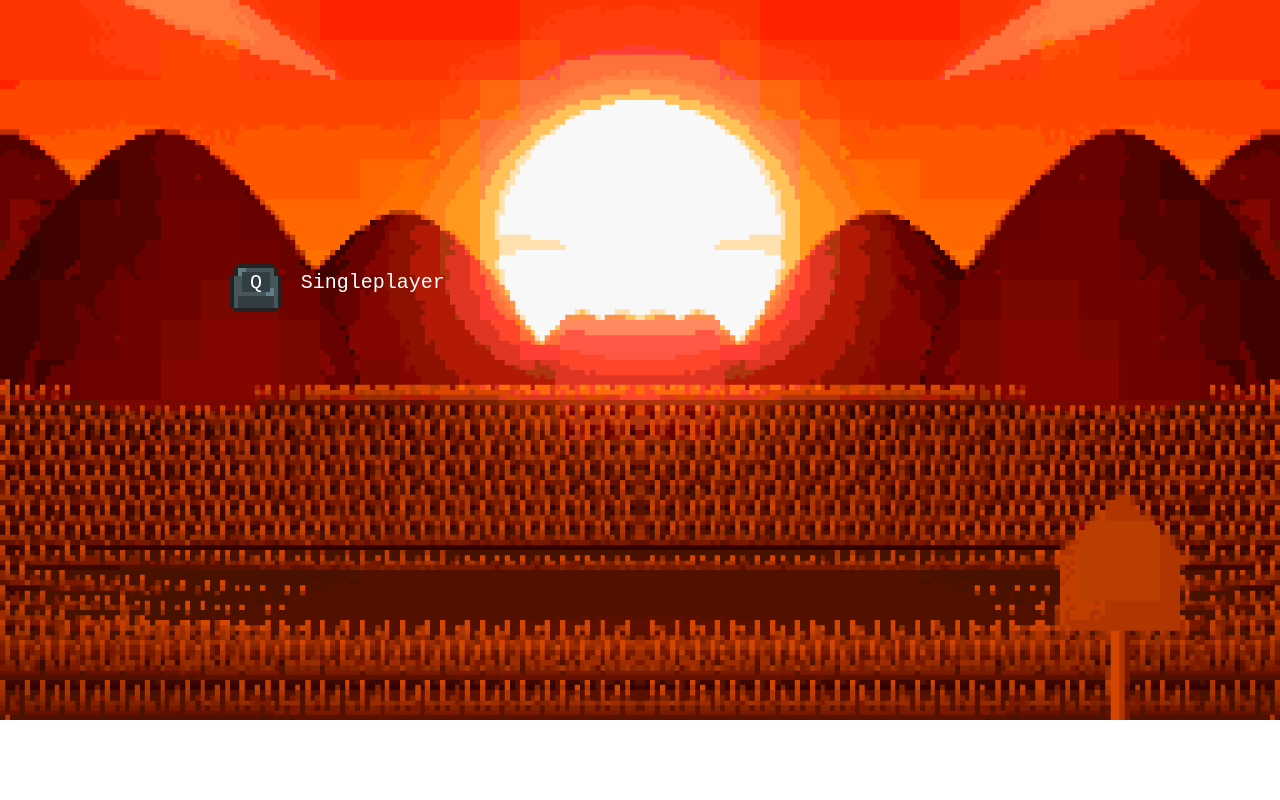
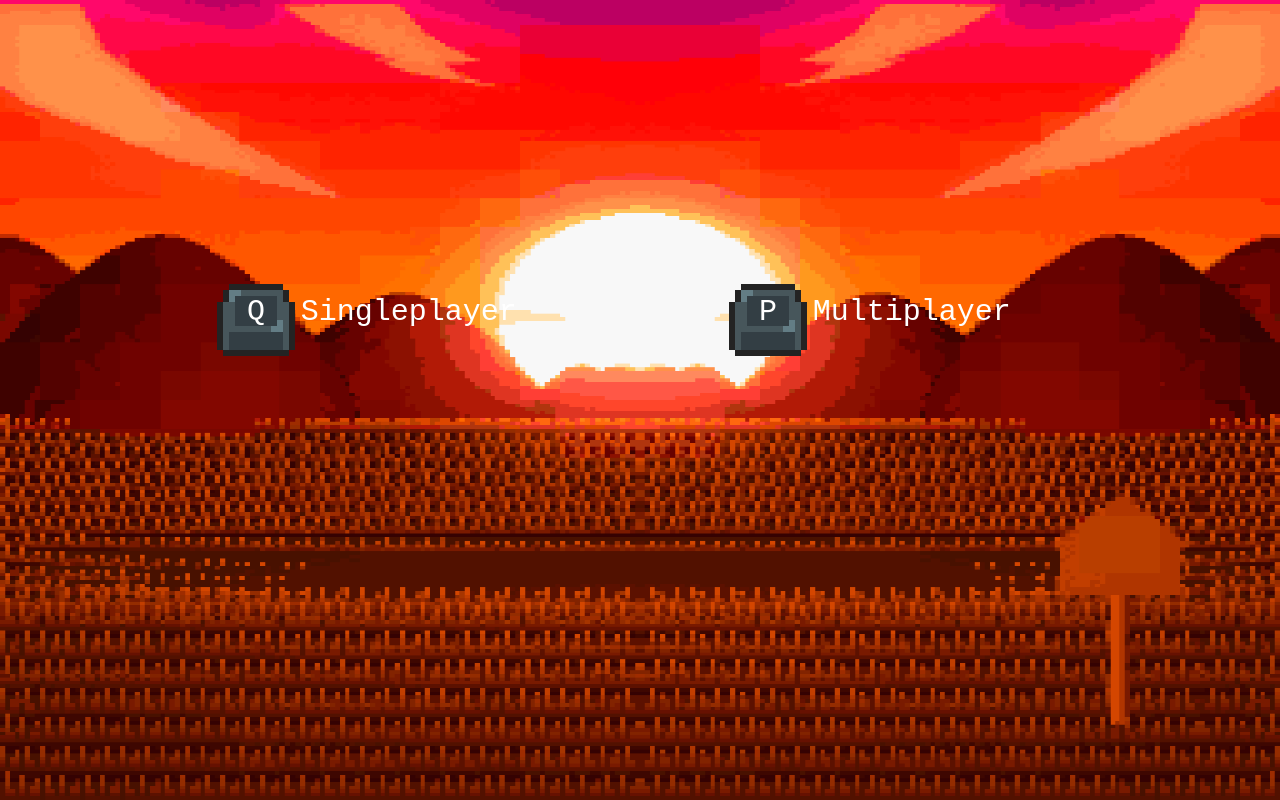
Before and after one commit to LuisBoto/ReflexShowdown, a plain HTML site: page index.html in a window 1280 px wide. Drawn offline with Linux system fonts and the light colour scheme.

Commit message:
Fullscreen canvas & resizing

```diff
--- a/Main.js
+++ b/Main.js
@@ -1,32 +1,33 @@
 // Canvas & context
 let canvas = document.getElementById("canvas");
 let context = canvas.getContext("2d");
-let minimumResize = 1;
+canvas.width = window.innerWidth;
+canvas.height = window.innerHeight;
+
+let canvasWidth = window.innerWidth;
+let canvasHeight = window.innerHeight;
 
 let layer;
 
 function startGame() {
     layer = new MenuLayer();
-    setInterval(loop, 1000 / 60);
+    loop();
 }
 
 function loop(){
     layer.processControls();
     layer.update();
     layer.draw();
+    requestAnimationFrame(loop);
 }
 
 // Resize
 window.addEventListener('load', resize, false);
 
 function resize() {
-    var resizeWidth = parseFloat(window.innerWidth / canvas.width);
-    var resizeHeight = parseFloat(window.innerHeight / canvas.height);
-
-    minimumResize = Math.min(resizeWidth, resizeHeight);
-
-    canvas.width = canvas.width*minimumResize;
-    canvas.height = canvas.height*minimumResize;
-
-    context.scale(minimumResize, minimumResize);
+    console.log("Resize")
+    canvas.width = window.innerWidth;
+    canvas.height = window.innerHeight;
+    canvasWidth = window.innerWidth;
+    canvasHeight = window.innerHeight;
 }
--- /dev/null
+++ b/css/canvasBackground.css
@@ -0,0 +1,30 @@
+* {
+    padding: 0;
+    margin: 0;
+    text-size-adjust: none;
+    -webkit-text-size-adjust: none;
+    -moz-text-size-adjust: none;
+    -ms-text-size-adjust: none;
+  }
+
+  body, html {
+    height:100%;
+    background: #0d0d0d;
+  }
+
+  canvas {
+    position: fixed;
+    z-index: 0;
+    margin: 0 0 0 0;
+    top: 0px;
+    height: 100%;
+    width: 100%;
+  }
+
+  #contentDiv {
+    position: relative;
+    z-index: 1;
+    margin: auto;
+    padding-top: 1%;
+    width: 100%;
+  }
--- a/index.html
+++ b/index.html
@@ -7,22 +7,12 @@
     <meta http-equiv="Expires" content="0" />
 
     <link rel="shortcut icon" type="image/x-icon" href="./favicon.ico">
+    <link rel="stylesheet" href="./css/canvasBackground.css">
     <title>Reflex Showdown</title>
-    <style>
-        * { padding: 0; margin: 0; }
-        canvas {
-            background: #eee;
-            display: block;
-            margin: 0 auto;
-        }
-        body {
-            background: #ffffff;
-        }
-    </style>
 </head>
 <body>
 
-<canvas id="canvas" width="1920" height="1080"></canvas>
+<canvas id="canvas"></canvas>
 
 <script src="src/KeyboardEvents.js"></script>
 <script src="src/AudioManager.js"></script>
--- a/src/AudioManager.js
+++ b/src/AudioManager.js
@@ -7,16 +7,16 @@ launchSound.loop = false;
 
 function playAmbientMusic() {
     ambientMusic.volume = 0.25;
-    ambientMusic.play();
+    //ambientMusic.play();
 }
 
 function playMatchStart() {
     matchStart.volume = 0.5;
-    matchStart.play();
+    //matchStart.play();
 }
 
 function playLaunchSound() {
-    launchSound.play();
+    //launchSound.play();
 }
 
 function restartSound() {
--- a/src/layers/GameLayer.js
+++ b/src/layers/GameLayer.js
@@ -9,8 +9,8 @@ class GameLayer extends Layer {
     initiate() {
         restartSound();
         playAmbientMusic();
-        this.background = new Model(images.background, 1920*0.5, 1080*0.5);
-        this.exclamation = new Model(images.exclamation, 1920*0.5, 1080*0.5);
+        this.background = new Model(images.background, canvasWidth*0.5, canvasHeight*0.5);
+        this.exclamation = new Model(images.exclamation, canvasWidth*0.5, canvasHeight*0.5);
 
         this.awaitingInput = false;
         this.signal = false;
@@ -46,7 +46,7 @@ class GameLayer extends Layer {
     }
 
     draw() {
-        this.background.draw();
+        this.background.drawResize(canvasWidth, canvasHeight);
         this.players.forEach(player => player.draw());
 
         if (this.signal && !this.decided)
@@ -63,7 +63,7 @@ class GameLayer extends Layer {
 
     playTie() {
         //A player moved before the signal
-        this.background = new Model(images.inverseBackground, 1920*0.5, 1080*0.5);
+        this.background = new Model(images.inverseBackground, canvasWidth*0.5, canvasHeight*0.5);
         playLaunchSound();
         window.setTimeout(function(){
                 this.initiate(this.mode); }
--- a/src/layers/MenuLayer.js
+++ b/src/layers/MenuLayer.js
@@ -5,9 +5,11 @@ class MenuLayer extends Layer {
     }
 
     initiate() {
-        this.background = new Model(images.background,1920*0.5,1080*0.5);
-        this.singlePlayerKey = new Key(1920*0.2, 1080*0.4, "Q");
-        this.singlePlayerTag = new Text("Singleplayer", 1920*0.235, 1080*0.4);
+        this.background = new Model(images.background, canvasWidth*0.5, canvasHeight*0.5);
+        this.singlePlayerKey = new Key(canvasWidth*0.2, canvasHeight*0.4, "Q");
+        this.singlePlayerTag = new Text("Singleplayer", canvasWidth*0.235, canvasHeight*0.4);
+        this.multiPlayerKey = new Key(canvasWidth*0.600, canvasHeight*0.4, "P");
+        this.multiPlayerTag = new Text("Multiplayer", canvasWidth*0.635, canvasHeight*0.4);
     }
 
     processControls() {
@@ -23,8 +25,10 @@ class MenuLayer extends Layer {
     }
 
     draw() {
-        this.background.draw();
+        this.background.drawResize(canvasWidth, canvasHeight);
         this.singlePlayerKey.draw();
         this.singlePlayerTag.draw();
+        this.multiPlayerKey.draw();
+        this.multiPlayerTag.draw();
     }
 }
--- a/src/models/Model.js
+++ b/src/models/Model.js
@@ -2,8 +2,8 @@ class Model {
 
     constructor(imageRoute, x, y) {
         this.image = cache[imageRoute];
-        this.x = x;
-        this.y = y;
+        this.x = Math.floor(x);
+        this.y = Math.floor(y);
         this.width = this.image.width;
         this.height = this.image.height;
     }
@@ -24,6 +24,12 @@ class Model {
             this.y - this.height /2);
     }
 
+    drawResize(imageWidth, imageHeight) {
+        context.drawImage(this.image,
+            this.x - imageWidth/2, this.y - imageHeight/2,
+            imageWidth, imageHeight);
+    }
+
     setImage(imageRoute) {
         this.image = cache[imageRoute];
         this.width = this.image.width;
--- a/src/models/Player.js
+++ b/src/models/Player.js
@@ -1,7 +1,7 @@
 class Player extends Model {
 
     constructor(imageRoute, isLeftSide, control) {
-        let x = isLeftSide ? 1920*0.2 : 1920*0.8;
+        let x = isLeftSide ? canvasWidth*0.2 : canvasWidth*0.8;
         let y = 1080*0.63;
         super(imageRoute, x, y);
         this.control = control;
```
